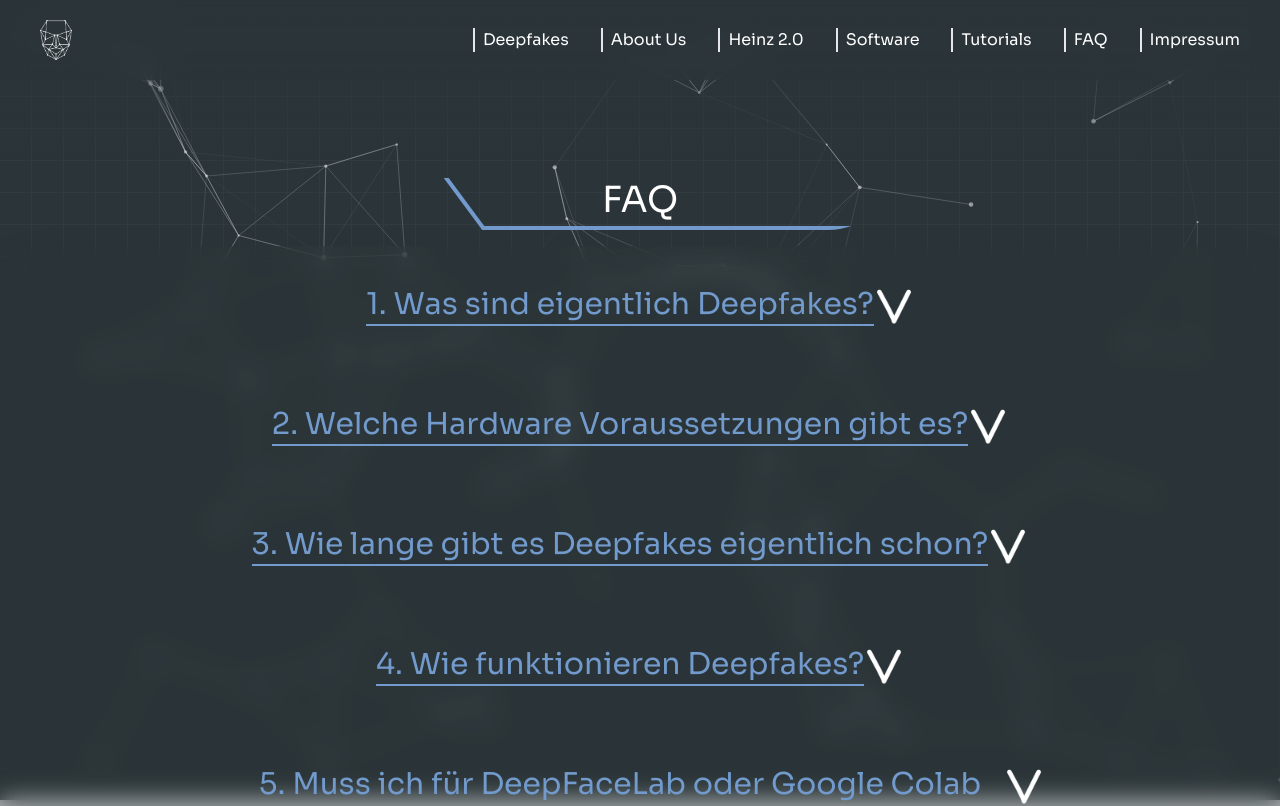
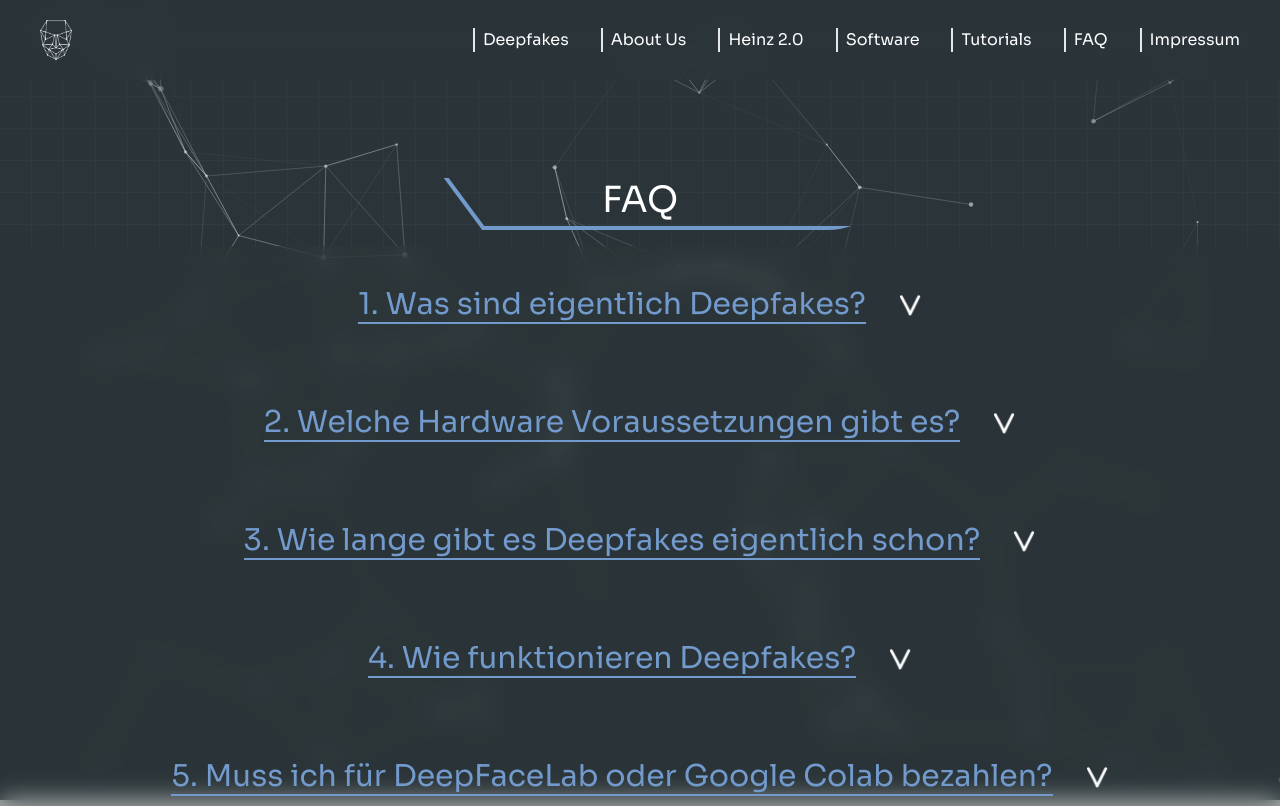
Before and after one commit to Nico-Mayer/Heinz2.0, a Next.js app: page /sub/faq in a window 1280 px wide. Shown: the top 806 px of the page. Built offline with nearby package versions, Linux system fonts and the light colour scheme.

Commit message:
Questtion Component improved

```diff
--- a/components/Question.jsx
+++ b/components/Question.jsx
@@ -1,35 +1,30 @@
-import React from 'react'
-import StyledText from "./StyledText";
-import {motion} from 'framer-motion'
+import React, { useState } from 'react'
+import StyledText from './StyledText'
+import { motion } from 'framer-motion'
 
-class Question extends React.Component {
-    text = "";
-    faq = "";
-    src = "/pfeilU.png";
+function Question({ text, faq }) {
+  const [showQuestion, setShowQuestion] = useState(false)
+  return (
+    <>
+      <div
+        className="flex cursor-pointer items-center "
+        onClick={() => setShowQuestion(!showQuestion)}
+      >
+        <h1 className="mb-0 w-full w-fit border-b-2 border-solid border-heinzBlau text-3xl text-heinzBlau transition duration-300 hover:border-white">
+          {faq}
+        </h1>
+        <img
+          src="/pfeilU.png"
+          alt="arrow"
+          className={
+            `ml-8 h-6 transition-all duration-300 ` +
+            (showQuestion ? 'rotate-180' : '')
+          }
+        />
+      </div>
 
-    constructor(props) {
-        super(props);
-        this.text = this.props.text;
-        this.faq = this.props.faq;
-        this.state = {showQuestion: false};
-        this.toggleQuestion = this.toggleQuestion.bind(this);
-    }
-
-    toggleQuestion() {
-        if (this.state.showQuestion) {
-            this.setState({showQuestion: false})
-            this.src = "/pfeilU.png";
-        } else {
-            this.setState({showQuestion: true})
-            this.src = "/pfeilO.png";
-        }
-    }
-
-    render() {
-        let showQuestion = this.state.showQuestion;
-        let container;
-        if (showQuestion) {
-            container = <motion.div
+      {showQuestion ? (
+        <motion.div
           initial="hidden"
           animate="visible"
           variants={{
@@ -41,34 +36,27 @@
             visible: {
               scale: 1,
               opacity: 1,
-                        height: "auto",
+              height: 'auto',
               transition: {
                 delay: 0.05,
               },
             },
-                }} className={"bg-heinzBlau max-w-3xl mt-0s"}><StyledText
-                text={<p className={'whitespace-pre-wrap text-left text-white'}>
-                    {this.text}
-                </p>}/></motion.div>
-        } else {
-            container = <></>;
+          }}
+          className={`mt-0s max-w-3xl bg-heinzBlau ${
+            showQuestion ? 'block' : 'hidden'
+          }`}
+        >
+          <StyledText
+            text={
+              <p className={'whitespace-pre-wrap text-left text-white'}>
+                {text}
+              </p>
             }
-
-        return (
-            <>
-                <div
-                    className={
-                        'flex flex-row flex-nowrap content-evenly justify-center '
-                    }
-                >
-                    <h1 onClick={this.toggleQuestion}
-                        className={"text-heinzBlau text-3xl w-full max-w-3xl mb-0 border-solid border-b-2 border-heinzBlau"}>{this.faq}</h1>
-                    <img onClick={this.toggleQuestion} className={'max-h-10'} src={this.src}/>
-                </div>
-                {container}
+          />
+        </motion.div>
+      ) : null}
     </>
-        );
-    }
+  )
 }
 
 export default Question
```
Also changed, not shown: public/pfeilO.png (deleted). Lines whose indentation alone changed are shown as unchanged.
